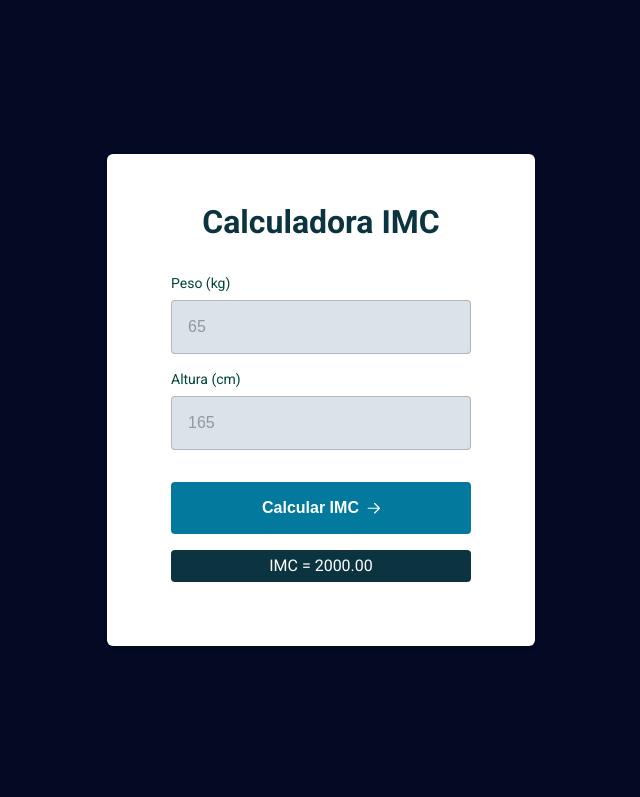
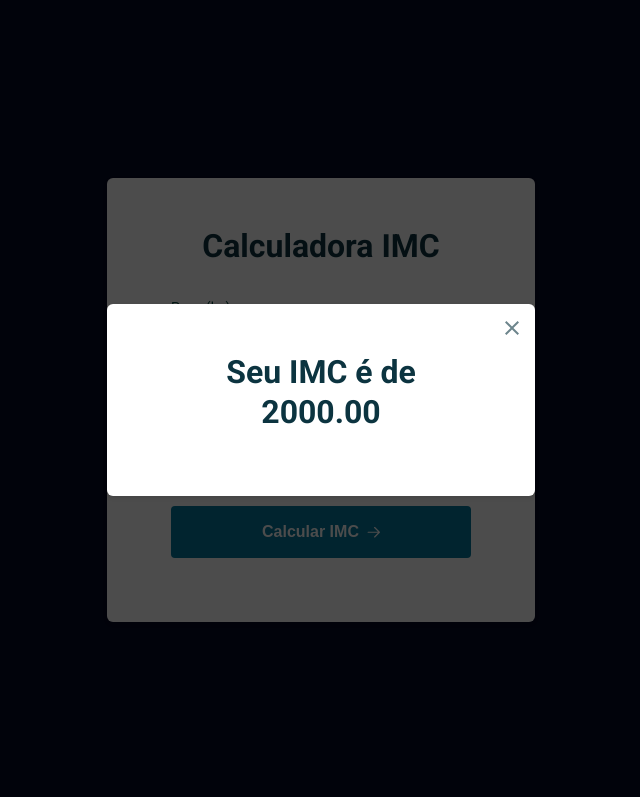
Before and after one commit to sabrinagomesb/rs-explorer, a plain HTML site: page stage05-projeto08/index.html in a window 1280 px wide. Both pictures are taken after typing "5", "5" into the empty fields and a click on the button "Calcular IMC". Shown: the top 797 px of the page, without its empty margins (319-959 px from the left). Drawn offline with Linux system fonts and the light colour scheme.

Commit message:
adiciona modal estilizado e funcional

```diff
--- a/stage05-projeto08/index.html
+++ b/stage05-projeto08/index.html
@@ -17,6 +17,11 @@
     <script src="./script.js" defer></script>
   </head>
   <body>
+
+
+    <div class="alert-error">
+      Digite somente números
+    </div>
     <div class="container">
       <main class="card">
         <form action="">
@@ -40,10 +45,13 @@
       </main>
     </div>
 
-    <div class="modal-wrapper">
+    <div class="modal-wrapper ">
       <div class="modal card">
         <h2 class="title">
-          Seu IMC é de 28
+          <button class="close">
+            <img src="./assets/close.svg" alt="imagem de botão para fechar popup">
+          </button>
+          <span>Seu IMC é de 28</span>
         </h2>
       </div>
     </div>
--- a/stage05-projeto08/script.js
+++ b/stage05-projeto08/script.js
@@ -1,30 +1,57 @@
-let weight = document.querySelector("#weight")
-let height = document.querySelector("#height")
-let btn = document.querySelector(".btn")
-let result = document.querySelector(".result")
+const form = document.querySelector("form")
+const inputWeight = document.querySelector("#weight")
+const inputHeight = document.querySelector("#height")
+const result = document.querySelector(".result")
 
-btn.addEventListener("click", resultIMC)
+const alertError = document.querySelector(".alert-error")
 
+const Modal = {
+  wrapper: document.querySelector(".modal-wrapper"),
+  message: document.querySelector(".modal .title span"),
+  buttonClose: document.querySelector(".modal button.close"),
 
-function resultIMC(event) {
+  open() {
+    Modal.wrapper.classList.add('open')
+  },
+
+  close() {
+    Modal.wrapper.classList.remove('open')
+  }
+}
+
+form.onsubmit = event => {
   event.preventDefault()
 
   const weightValue = Number(weight.value)
   const heightValue = Number(height.value)
 
   if (weightValue <= 0 || heightValue <= 0) {
-    alert("[ERRO!] Insira os dados corretamente (apenas números).")
+    alertError.classList.add('open')
     return null;
   }
 
   const imc = weightValue / (heightValue / 100) ** 2
-  result.innerHTML = `IMC = ${imc.toFixed(2)}`
-  result.classList.remove("hide")
+  Modal.message.textContent = `Seu IMC é de ${imc.toFixed(2)}`
+  Modal.open()
+
+  closeModal()
 
   resetValues()
+}
+
+
+function resultIMC() {
+
+}
+
+function closeModal() {
+  Modal.buttonClose.addEventListener("click", function () {
+    Modal.close()
+  })
 }
 
 function resetValues() {
    weight.value = ""
    height.value = ""
+   alertError.classList.remove('open')
 }
--- a/stage05-projeto08/style.css
+++ b/stage05-projeto08/style.css
@@ -27,7 +27,9 @@ body {
   background: #040924;
 }
 
-body, input, button {
+body,
+input,
+button {
   font-size: 1.6rem;
   line-height: 2rem;
 }
@@ -89,13 +91,12 @@ form input::placeholder {
 
 form button {
   border: none;
-  border-radius: .4rem;
+  border-radius: 0.4rem;
   background: var(--bg-button);
   color: var(--tt-button);
   font-weight: 700;
   cursor: pointer;
   transition: 400ms ease-in-out;
-
 
   margin-top: 3.2rem;
   padding: 1.6rem;
@@ -104,7 +105,7 @@ form button {
   display: flex;
   align-items: center;
   justify-content: center;
-  gap: .8rem;
+  gap: 0.8rem;
 }
 
 form button:hover {
@@ -116,12 +117,69 @@ form button:hover {
   width: 100%;
   color: white;
   text-align: center;
-  border-radius: .4rem;
+  border-radius: 0.4rem;
   margin-top: 1.6rem;
-  padding: .6rem;
-
+  padding: 0.6rem;
 }
 
 .hide {
   display: none;
 }
+
+.modal-wrapper.open {
+  opacity: 1;
+  visibility: visible;
+}
+
+.modal-wrapper {
+  position: absolute;
+  inset: 0;
+  background: rgba(0, 0, 0, 0.7);
+  display: grid;
+  place-content: center;
+  opacity: 0;
+  visibility: hidden;
+}
+
+.modal {
+  position: relative;
+}
+
+.modal button {
+  background: none;
+  border: none;
+  cursor: pointer;
+  transition: transform 0.3s;
+  position: absolute;
+  top: 1.6rem;
+  right: 1.6rem;
+}
+
+.modal button:hover {
+  transform: scale(1.2);
+}
+
+.alert-error.open {
+  opacity: 1;
+  visibility: visible;
+  transform: translateY(0);
+}
+
+.alert-error {
+  position: absolute;
+  top: 0;
+  left: 0;
+  right: 0;
+  background: var(--bg-error);
+  color: var(--tt-error);
+  font-size: 1.6rem;
+  font-family: "Roboto", sans-serif;
+  line-height: 20px;
+  font-weight: 700;
+  text-align: center;
+  padding: .8rem 0;
+  opacity: 0;
+  visibility: hidden;
+  transform: translateY(-30px);
+  transition: transform .3s;
+}
```
